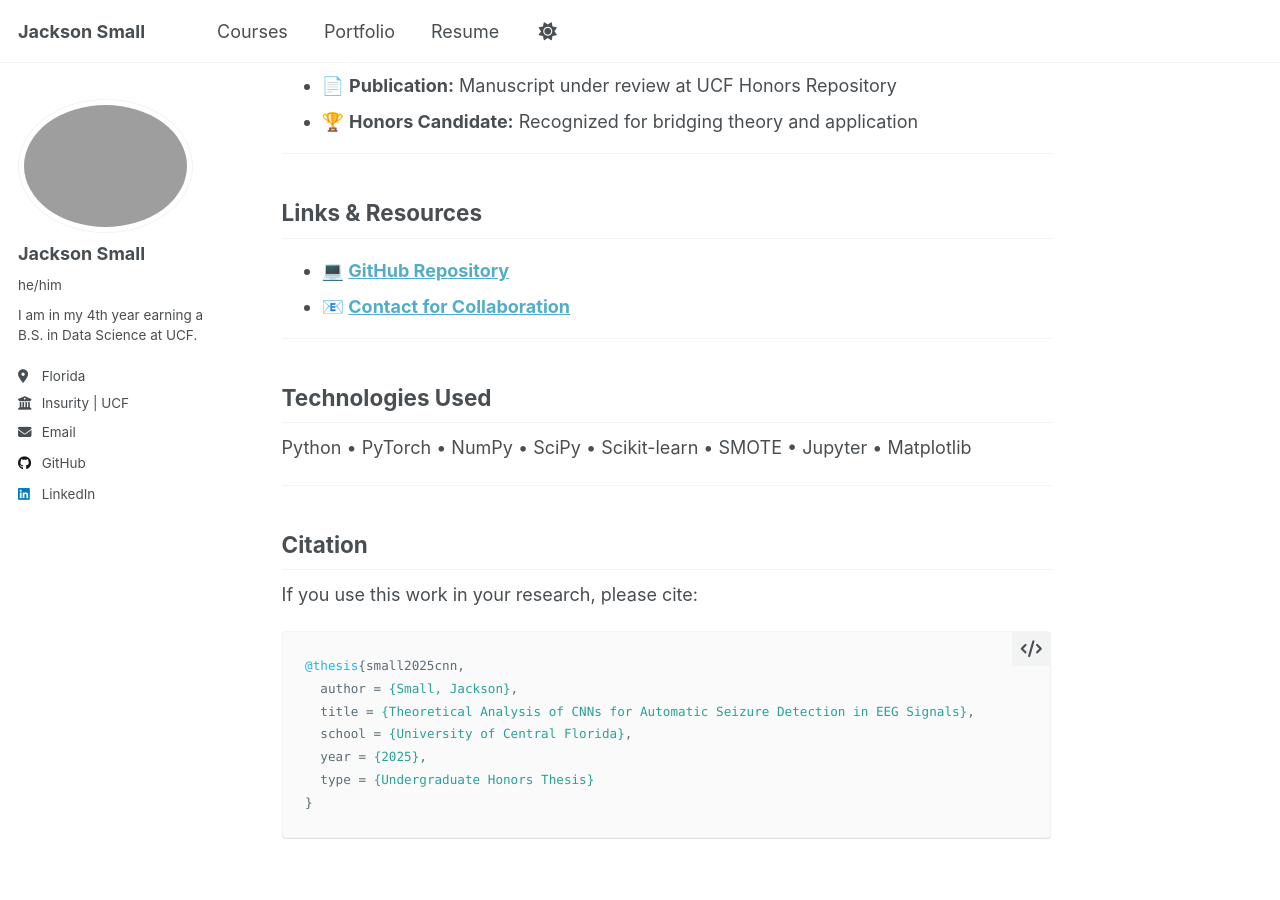
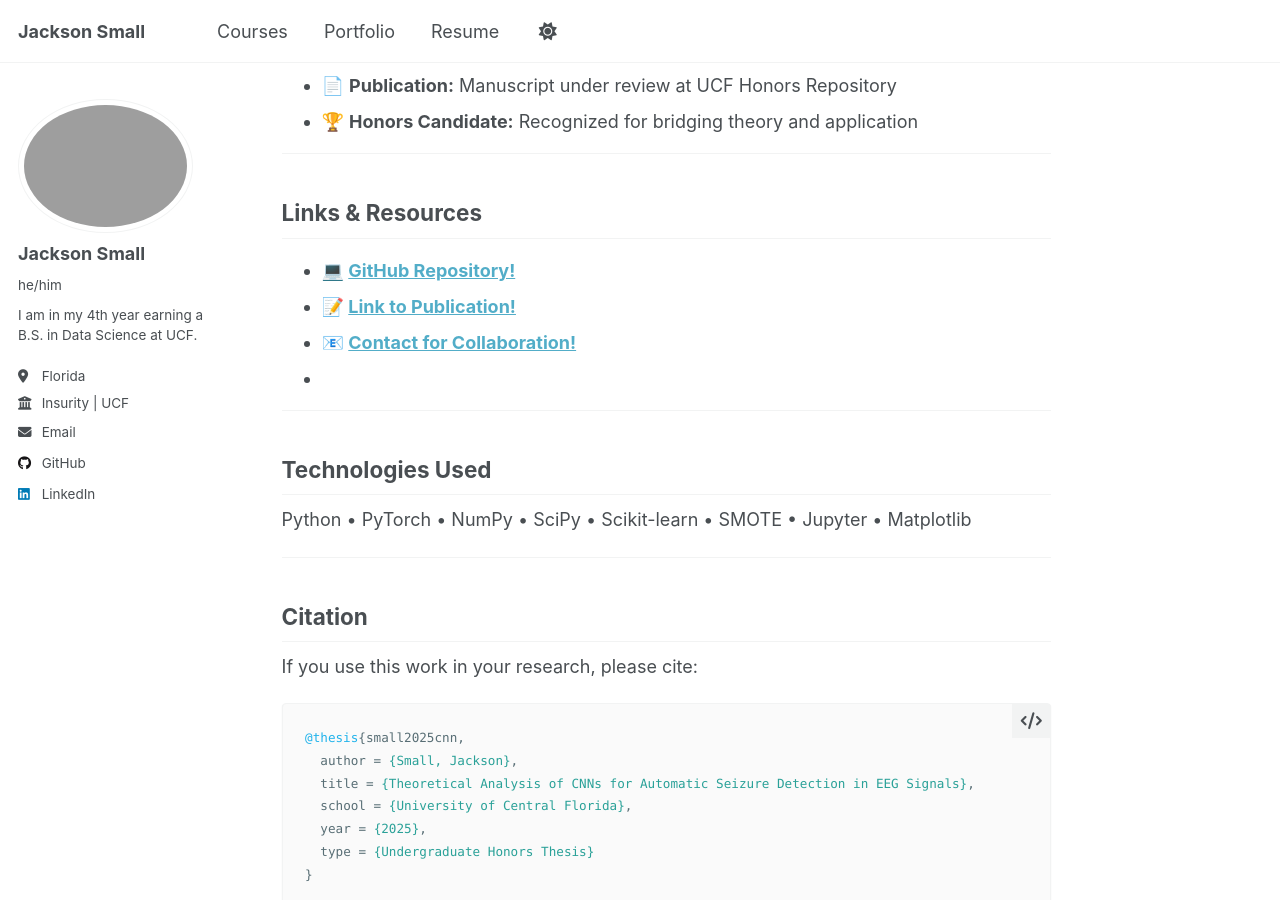
Before and after one commit to jacksonSmall/jacksonSmall.github.io, a Jekyll site: the page built from _portfolio/thesis.md, in a window 1280 px wide and 900 px high, scrolled down 5248 px. Built offline with Jekyll 4.4.1, drawn with Linux system fonts in a browser that asks for light colours; a script that is not in the unit is left out.

Commit message:
Update links in thesis.md with new formatting

```diff
--- a/_portfolio/thesis.md
+++ b/_portfolio/thesis.md
@@ -186,8 +186,10 @@ def compute_power_spectrum(signal, fs=173.6):
 
 ## Links & Resources
 
-- **💻 [GitHub Repository](https://github.com/jacksonSmall/EEG-Seizure-CNN-Thesis)**
-- **📧 [Contact for Collaboration](mailto:jacksonSmall@ucf.edu)**
+- **💻 [GitHub Repository!](https://github.com/jacksonSmall/EEG-Seizure-CNN-Thesis)**
+- **📝 [Link to Publication!](https://github.com/jacksonSmall/EEG-Seizure-CNN-Thesis/blob/main/THEORETICAL%20ANALYSIS%20OF%20CNNS%20FOR%20AUTOMATIC%20SEIZURE%20DETECTION%20IN%20EEG%20SIGNALS.pdf)**
+- **📧 [Contact for Collaboration!](mailto:jacksonSmall@ucf.edu)**
+-
 
 ---
 
```
